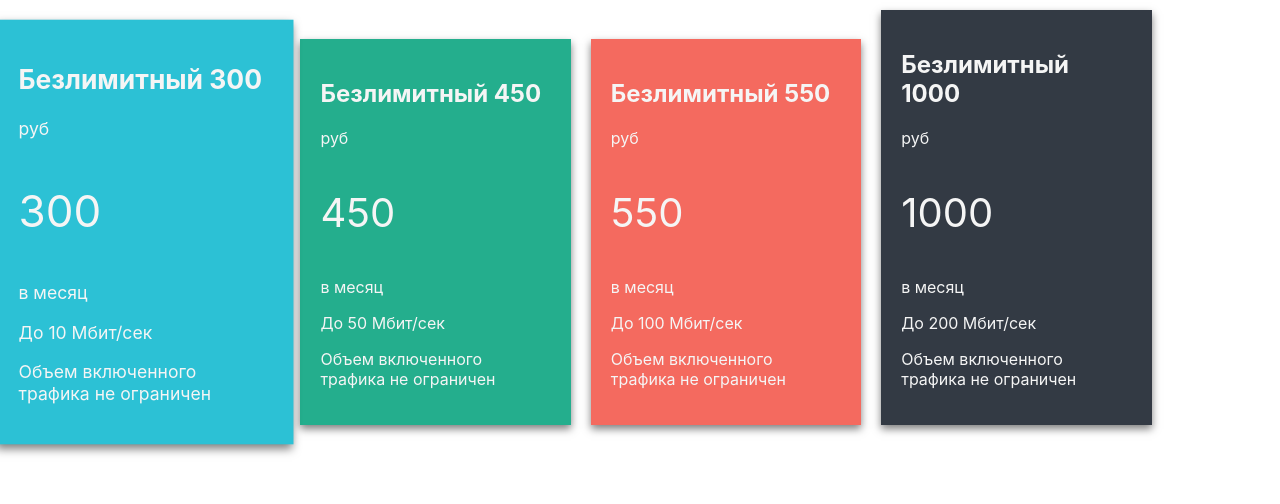
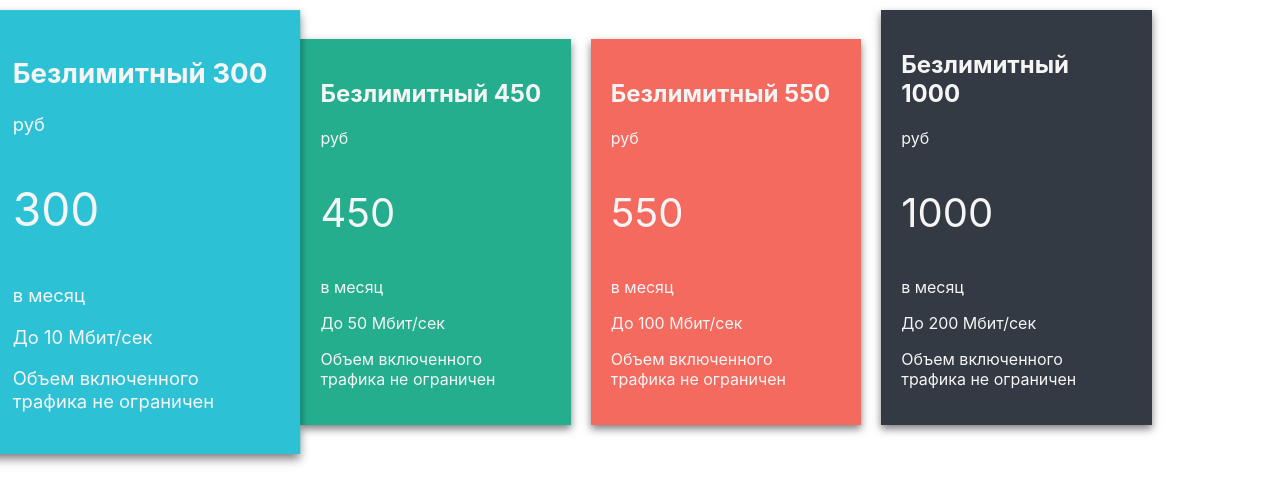
Before and after one commit to catborn/cards, a React (Create React App) app: page / in a window 1280 px wide. In both pictures the pointer is over the element 145 px from the left and 231 px from the top of the page. Shown: the top 504 px of the page. Built offline with nearby package versions, Linux system fonts and the light colour scheme.

Commit message:
add hover

```diff
--- a/src/components/Сard.module.css
+++ b/src/components/Сard.module.css
@@ -9,7 +9,7 @@
 }
 
 .card:hover {
-  transform: scale(1.1);
+  transform: scale(1.15);
 }
 
 .price {
```
